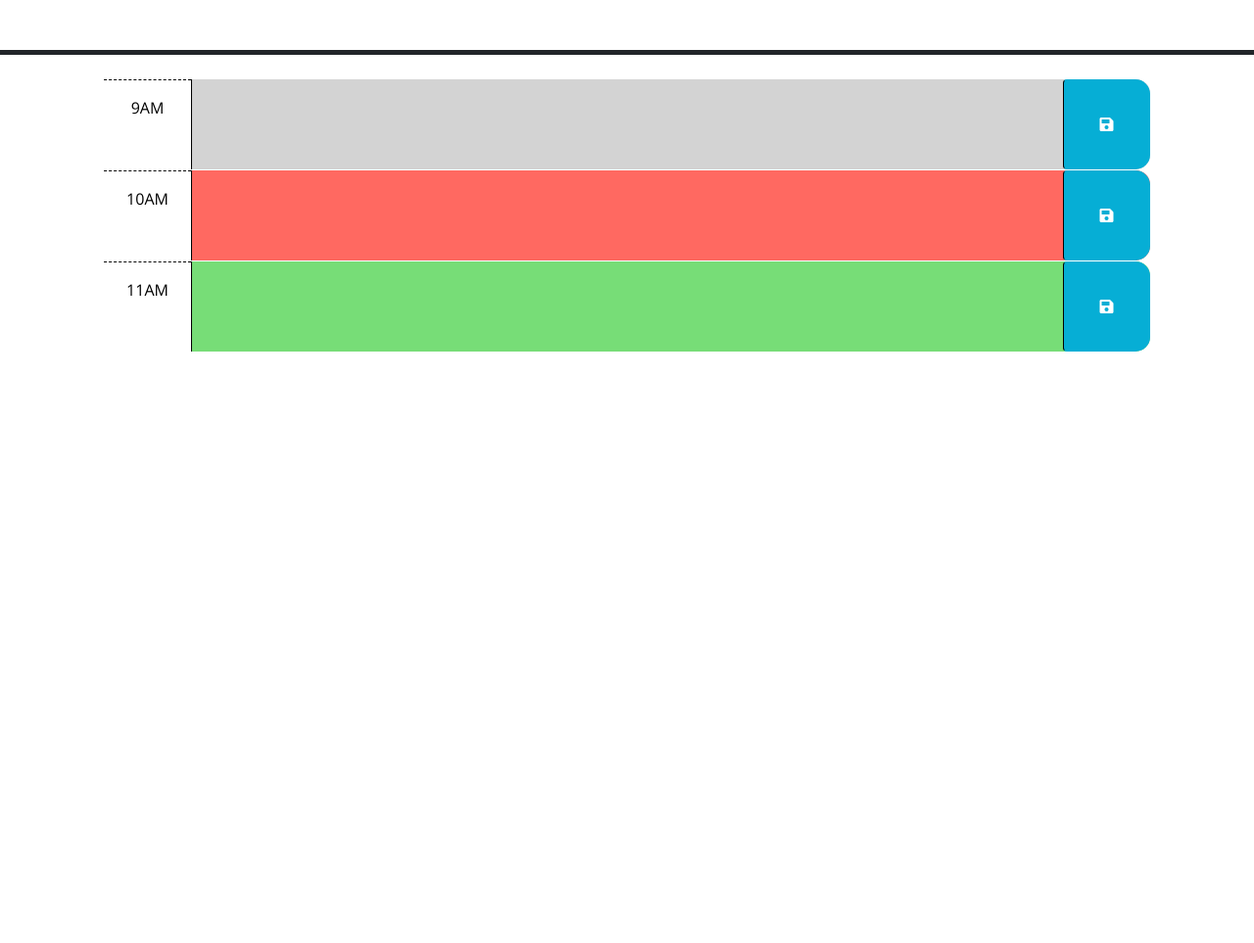
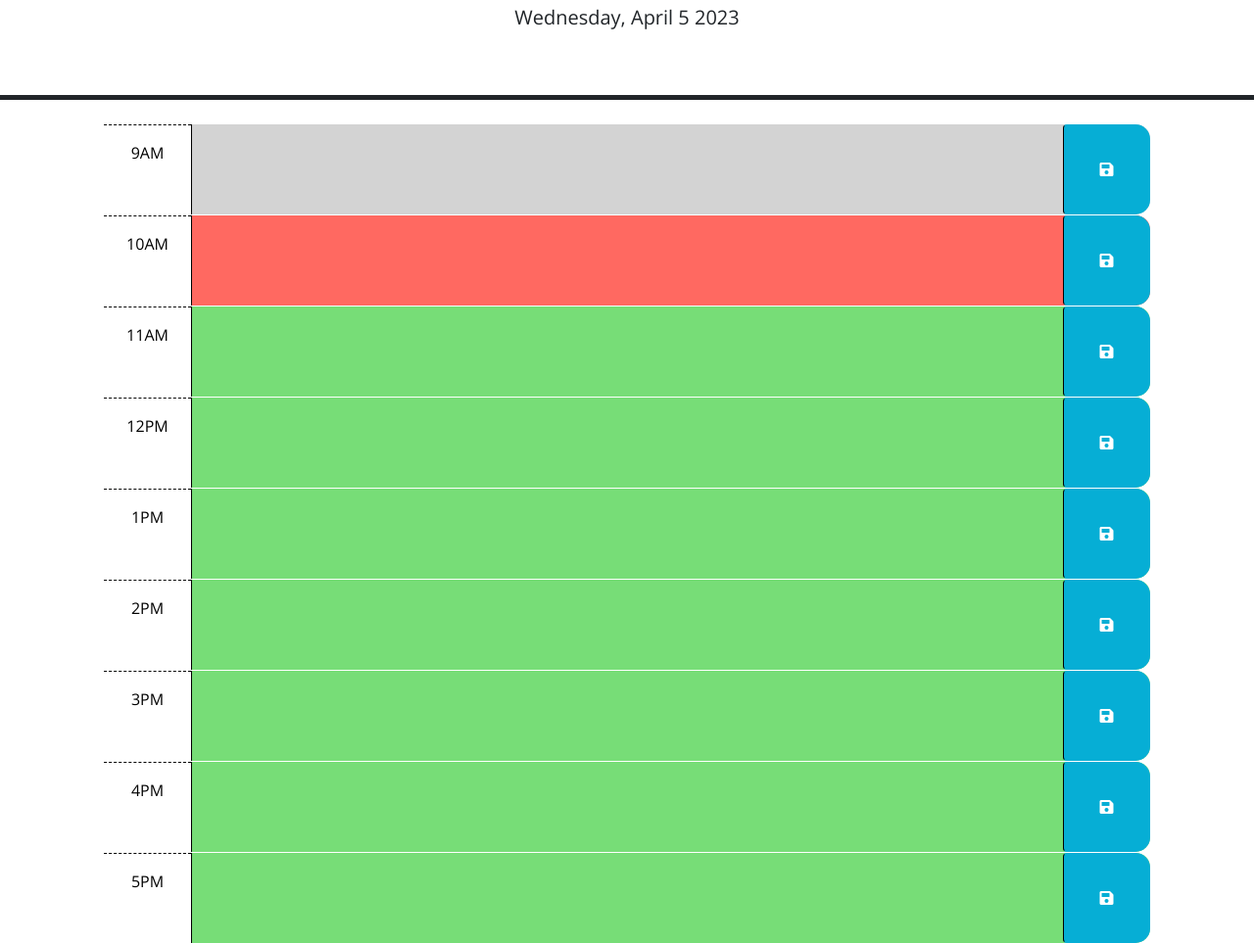
Before and after one commit to danielschris96/work-day-scheduler, a plain HTML site: page index.html in a window 1280 px wide. Shown: the part 176-1139 px from the top of the page at 98% size. Before the commit the page ends 800 px from the top, so only its background shows below. Drawn offline with nearby package versions, Linux system fonts and the light colour scheme; files that its build step writes are made by us from their sources.

Commit message:
added support for current date showing at top of page

```diff
--- a/assets/js/script.js
+++ b/assets/js/script.js
@@ -21,3 +21,6 @@ $(function () {
   //
   // TODO: Add code to display the current date in the header of the page.
 });
+
+var today = dayjs();
+$('#currentDay').text(today.format('dddd, MMMM D YYYY'));
--- a/index.html
+++ b/index.html
@@ -18,7 +18,7 @@
       href="https://fonts.googleapis.com/css?family=Open+Sans&display=swap"
       rel="stylesheet"
     />
-    <link rel="stylesheet" href="style.css" />
+    <link rel="stylesheet" href="assets/css/style.css" />
     <title>Work Day Scheduler</title>
   </head>
 
@@ -66,6 +66,54 @@
         </button>
       </div>
 
+      <div id="hour-12" class="row time-block future">
+        <div class="col-2 col-md-1 hour text-center py-3">12PM</div>
+        <textarea class="col-8 col-md-10 description" rows="3"> </textarea>
+        <button class="btn saveBtn col-2 col-md-1" aria-label="save">
+          <i class="fas fa-save" aria-hidden="true"></i>
+        </button>
+      </div>
+
+      <div id="hour-13" class="row time-block future">
+        <div class="col-2 col-md-1 hour text-center py-3">1PM</div>
+        <textarea class="col-8 col-md-10 description" rows="3"> </textarea>
+        <button class="btn saveBtn col-2 col-md-1" aria-label="save">
+          <i class="fas fa-save" aria-hidden="true"></i>
+        </button>
+      </div>
+
+      <div id="hour-14" class="row time-block future">
+        <div class="col-2 col-md-1 hour text-center py-3">2PM</div>
+        <textarea class="col-8 col-md-10 description" rows="3"> </textarea>
+        <button class="btn saveBtn col-2 col-md-1" aria-label="save">
+          <i class="fas fa-save" aria-hidden="true"></i>
+        </button>
+      </div>
+
+      <div id="hour-15" class="row time-block future">
+        <div class="col-2 col-md-1 hour text-center py-3">3PM</div>
+        <textarea class="col-8 col-md-10 description" rows="3"> </textarea>
+        <button class="btn saveBtn col-2 col-md-1" aria-label="save">
+          <i class="fas fa-save" aria-hidden="true"></i>
+        </button>
+      </div>
+
+      <div id="hour-16" class="row time-block future">
+        <div class="col-2 col-md-1 hour text-center py-3">4PM</div>
+        <textarea class="col-8 col-md-10 description" rows="3"> </textarea>
+        <button class="btn saveBtn col-2 col-md-1" aria-label="save">
+          <i class="fas fa-save" aria-hidden="true"></i>
+        </button>
+      </div>
+
+      <div id="hour-17" class="row time-block future">
+        <div class="col-2 col-md-1 hour text-center py-3">5PM</div>
+        <textarea class="col-8 col-md-10 description" rows="3"> </textarea>
+        <button class="btn saveBtn col-2 col-md-1" aria-label="save">
+          <i class="fas fa-save" aria-hidden="true"></i>
+        </button>
+      </div>
+
     <script src="https://code.jquery.com/jquery-3.4.1.min.js"></script>
     <script
       src="https://cdn.jsdelivr.net/npm/dayjs@1.11.3/dayjs.min.js"
@@ -73,6 +121,6 @@
       crossorigin="anonymous"
     ></script>
 
-    <script src="script.js"></script>
+    <script src="assets/js/script.js"></script>
   </body>
 </html>
```
